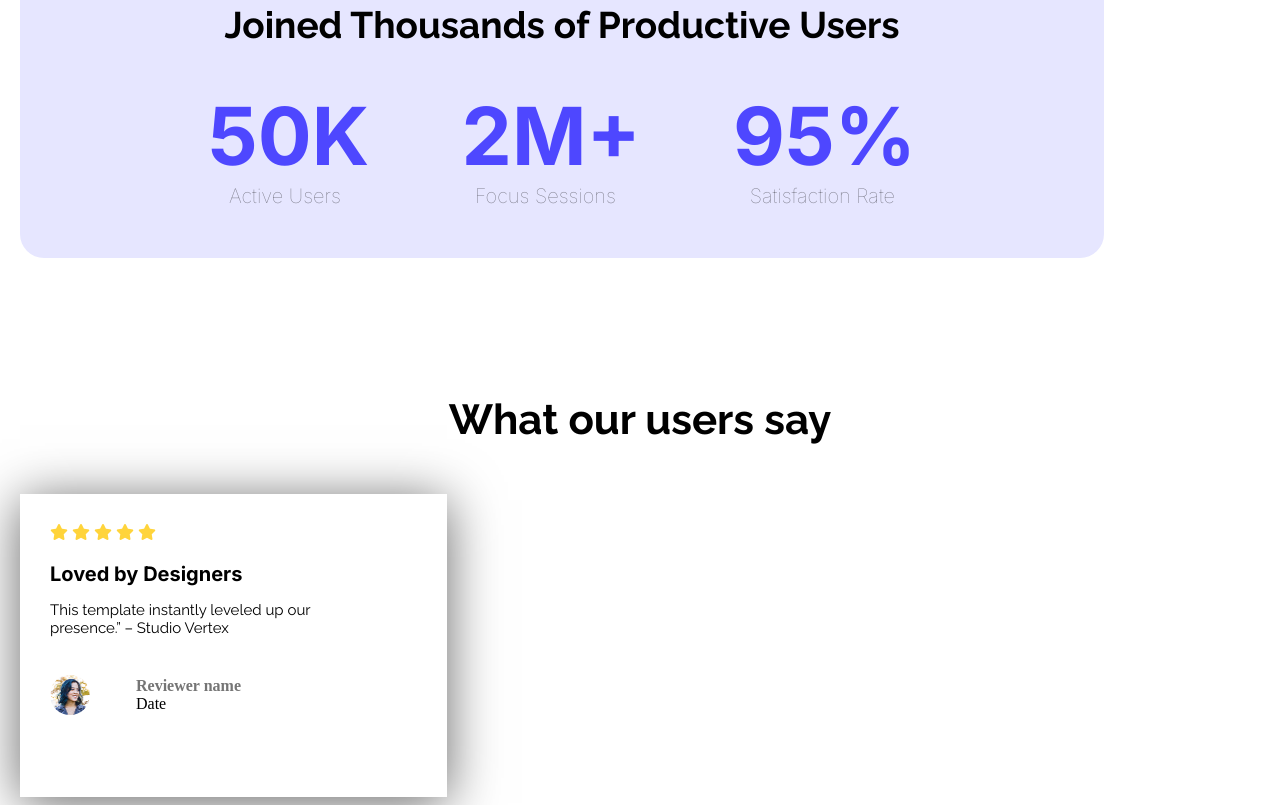
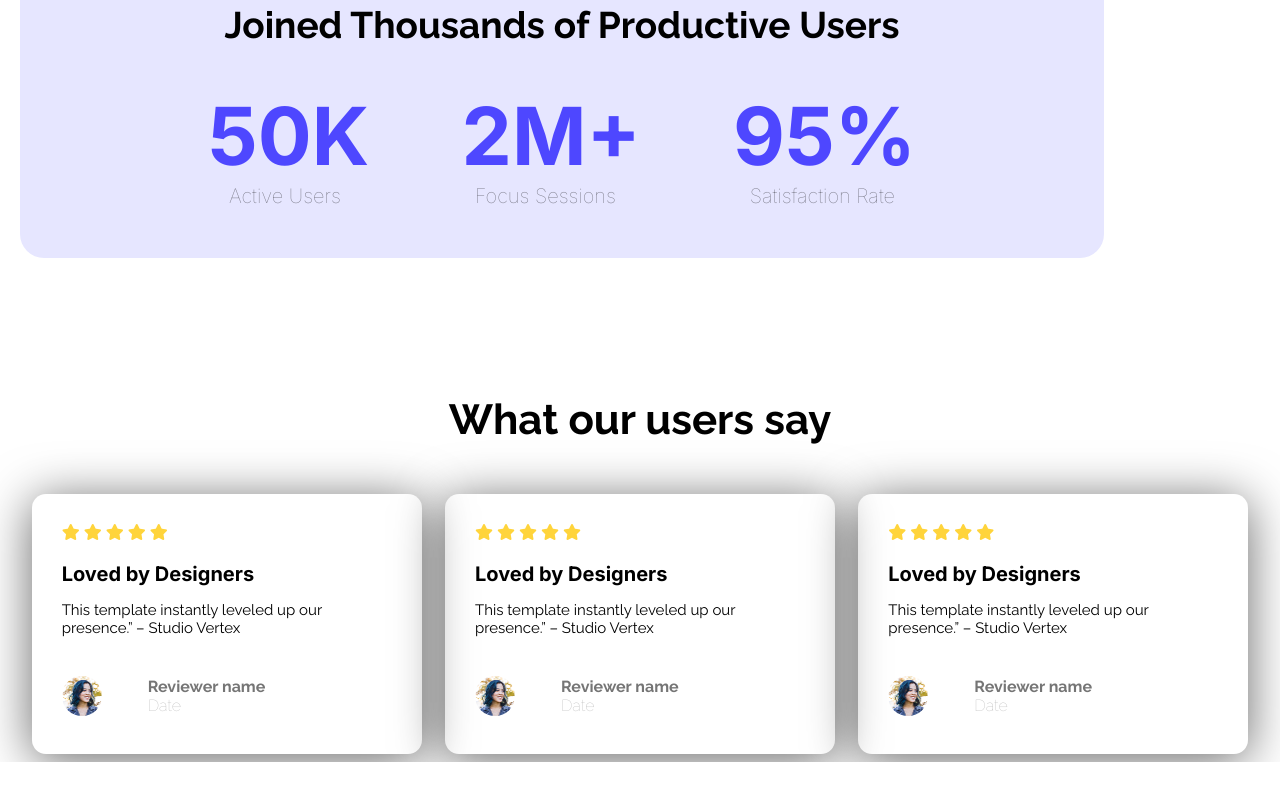
Before and after one commit to chyaiman/assignment-1-repo, a plain HTML site: page index.html in a window 1280 px wide. Shown: the part 1354-2159 px from the top of the page. After the commit the page ends 2116 px from the top, so only its background shows below. Drawn offline with Linux system fonts and the light colour scheme.

Commit message:
review section finished

```diff
--- a/CSS/styles.css
+++ b/CSS/styles.css
@@ -196,8 +196,9 @@ header {
   /* padding: 68px 24px 94px 24px; */
   padding: 30px;
   box-shadow: 0px 6px 50px 0px rgba(0, 0, 0, 0.6);
-  height: 243px;
-  width: 367px;
+  height: 200px;
+  width: 330px;
+  border-radius: 14px;
 }
 .user-image-name {
   display: flex;
@@ -231,4 +232,17 @@ header {
 
 .reviewer-name {
   color: rgba(117, 117, 117, 1);
+  font-family: "Raleway", sans-serif;
+  font-weight: normal;
 }
+
+.reviewer-date {
+  color: rgba(179, 179, 179, 1);
+  font-weight: lighter;
+  font-family: "Raleway", sans-serif;
+}
+
+.user-reviews {
+  display: flex;
+  justify-content: space-around;
+}
--- a/index.html
+++ b/index.html
@@ -68,9 +68,9 @@
           <li>Satisfaction Rate</li>
         </div>
       </div>
+      <h2 class="user-text">What our users say</h2>
 
       <section class="user-reviews">
-        <h2 class="user-text">What our users say</h2>
         <div class="user-container">
           <div class="users">
             <div class="star-icons">
@@ -88,7 +88,51 @@
               <img class="user-icon-image" src="./Assets/avatar.png" alt="" />
               <ul>
                 <li class="reviewer-name"><b>Reviewer name</b></li>
-                <li>Date</li>
+                <li class="reviewer-date">Date</li>
+              </ul>
+            </div>
+          </div>
+        </div>
+        <div class="user-container">
+          <div class="users">
+            <div class="star-icons">
+              <i class="fa-solid fa-star" style="color: #ffd43b"></i>
+              <i class="fa-solid fa-star" style="color: #ffd43b"></i>
+              <i class="fa-solid fa-star" style="color: #ffd43b"></i>
+              <i class="fa-solid fa-star" style="color: #ffd43b"></i>
+              <i class="fa-solid fa-star" style="color: #ffd43b"></i>
+            </div>
+            <h3 class="user-rvw-heading">Loved by Designers</h3>
+            <p class="user-review-txt">
+              This template instantly leveled up our presence.” – Studio Vertex
+            </p>
+            <div class="user-image-name">
+              <img class="user-icon-image" src="./Assets/avatar.png" alt="" />
+              <ul>
+                <li class="reviewer-name"><b>Reviewer name</b></li>
+                <li class="reviewer-date">Date</li>
+              </ul>
+            </div>
+          </div>
+        </div>
+        <div class="user-container">
+          <div class="users">
+            <div class="star-icons">
+              <i class="fa-solid fa-star" style="color: #ffd43b"></i>
+              <i class="fa-solid fa-star" style="color: #ffd43b"></i>
+              <i class="fa-solid fa-star" style="color: #ffd43b"></i>
+              <i class="fa-solid fa-star" style="color: #ffd43b"></i>
+              <i class="fa-solid fa-star" style="color: #ffd43b"></i>
+            </div>
+            <h3 class="user-rvw-heading">Loved by Designers</h3>
+            <p class="user-review-txt">
+              This template instantly leveled up our presence.” – Studio Vertex
+            </p>
+            <div class="user-image-name">
+              <img class="user-icon-image" src="./Assets/avatar.png" alt="" />
+              <ul>
+                <li class="reviewer-name"><b>Reviewer name</b></li>
+                <li class="reviewer-date">Date</li>
               </ul>
             </div>
           </div>
```
